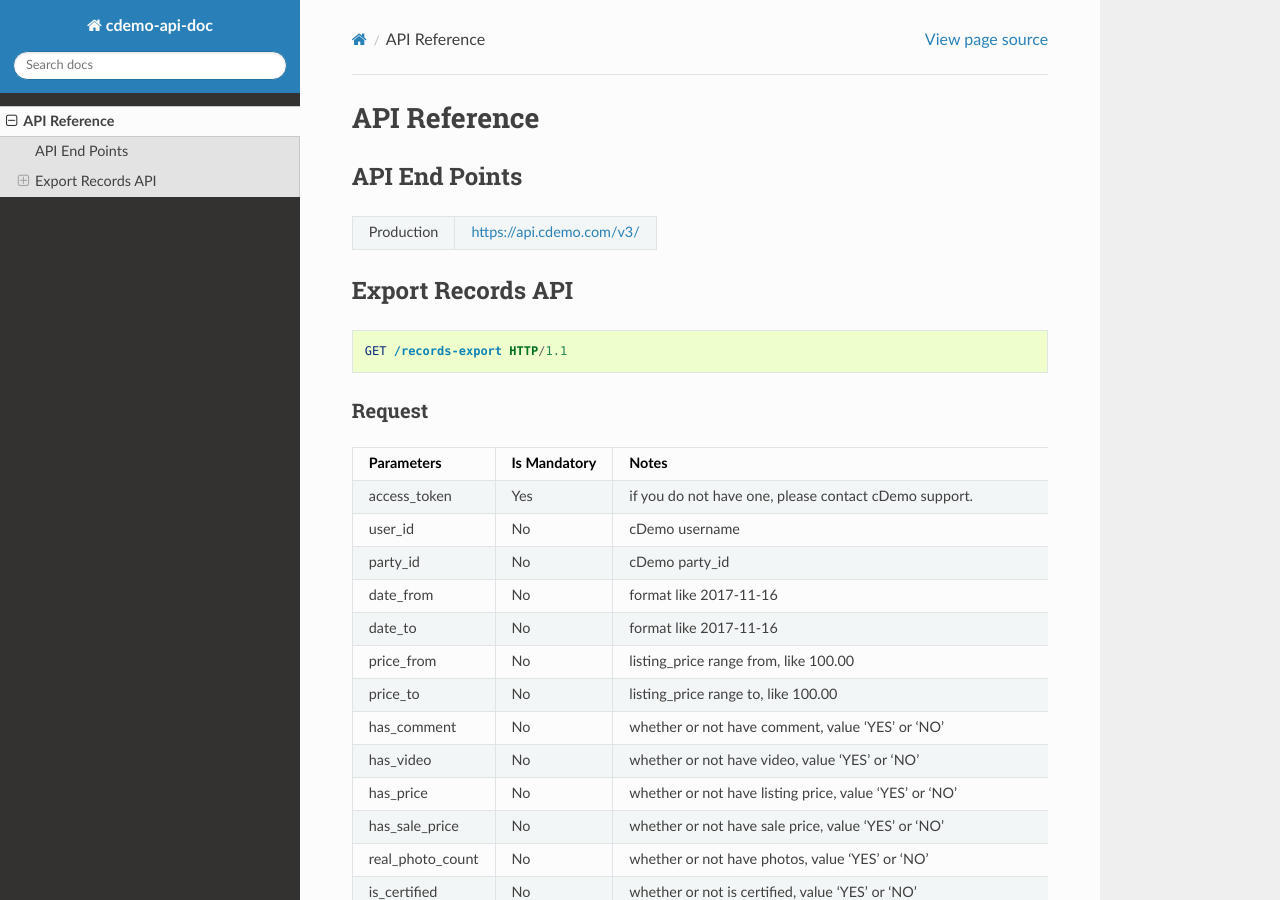
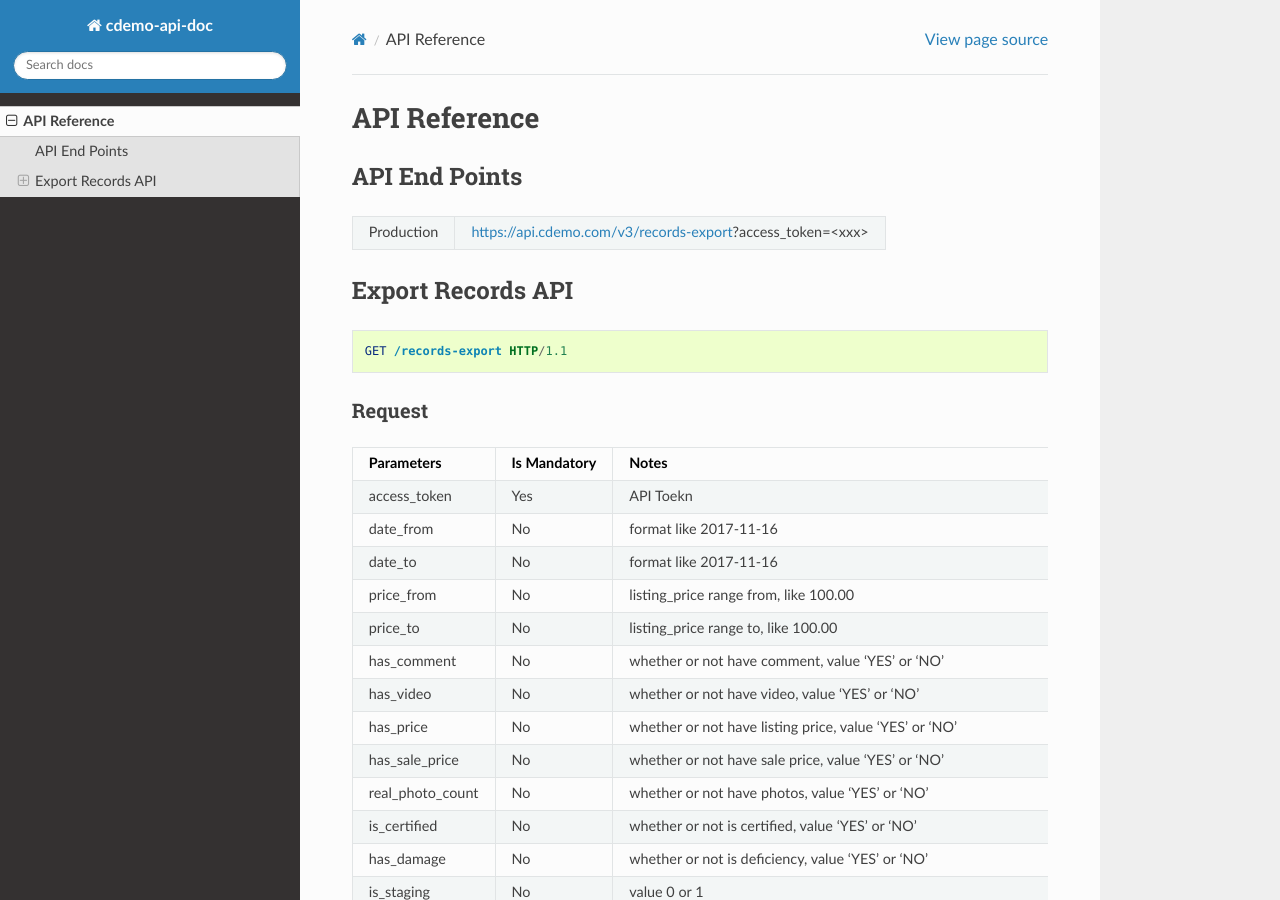
Before and after one commit to cdemomobilesolutions/apidoc, a Sphinx documentation site: the page built from source/record_api.rst, in a window 1280 px wide and 900 px high. Built offline with Sphinx 7.4.7 and the Read the Docs theme 2.0.0, drawn with Linux system fonts in a browser that asks for light colours.

Commit message:
Update record_api.rst
Updated end-point

```diff
--- a/source/record_api.rst
+++ b/source/record_api.rst
@@ -4,9 +4,9 @@ API Reference
 
 API End Points
 =================
-+------------+-----------------------------------+
-| Production | https://api.cdemo.com/v3/         |
-+------------+-----------------------------------+
++------------+-----------------------------------------------------------+
+| Production | https://api.cdemo.com/v3/records-export?access_token=<xxx>|
++------------+-----------------------------------------------------------+
 
 Export Records API
 =================
@@ -21,12 +21,7 @@ Request
 +-----------------------+---------------+---------------------------------------+
 | Parameters            | Is Mandatory  | Notes                                 |
 +=======================+===============+=======================================+
-| access_token          | Yes           | if you do not have one,               |
-|                       |               | please contact cDemo support.         |
-+-----------------------+---------------+---------------------------------------+
-| user_id               | No            | cDemo username                        |
-+-----------------------+---------------+---------------------------------------+
-| party_id              | No            | cDemo party_id                        |
+| access_token          | Yes           | API Toekn                             |
 +-----------------------+---------------+---------------------------------------+
 | date_from             | No            | format like 2017-11-16                |
 +-----------------------+---------------+---------------------------------------+
```
